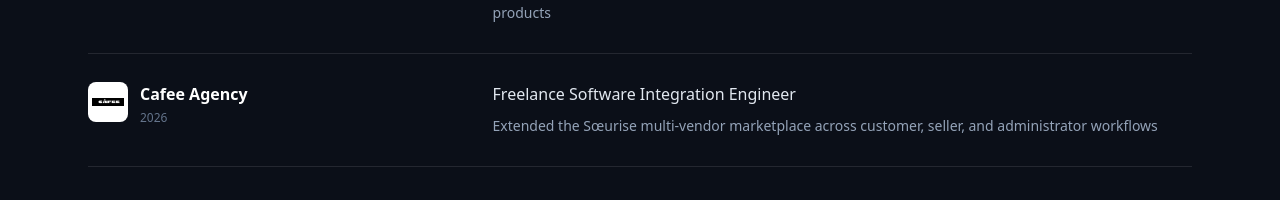
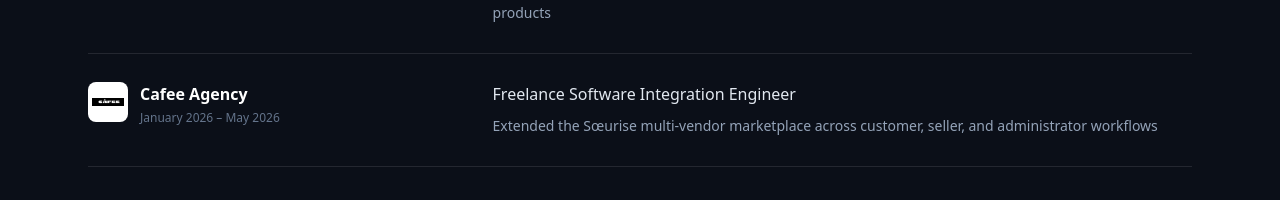
Before and after one commit to nayer-fki/portfolio-nayer, a Next.js app: page / in a window 1280 px wide. Shown: the part 3730-3930 px from the top of the page. Built offline with nearby package versions, Linux system fonts and the light colour scheme.

Commit message:
Refine resume focus and project balance

```diff
--- a/src/data/portfolio.ts
+++ b/src/data/portfolio.ts
@@ -338,7 +338,7 @@ export const experiences: Experience[] = [
     role: "Freelance Software Integration Engineer",
     type: "Freelance",
     location: "Remote",
-    period: "2026",
+    period: "January 2026 – May 2026",
     logo: "/images/companies/cafee-agency.jpeg",
     highlights: [
       "Extended the Sœurise multi-vendor marketplace across customer, seller, and administrator workflows",
```
Also changed, not shown: 2 other files (tests, documents, lock files or other folders).
